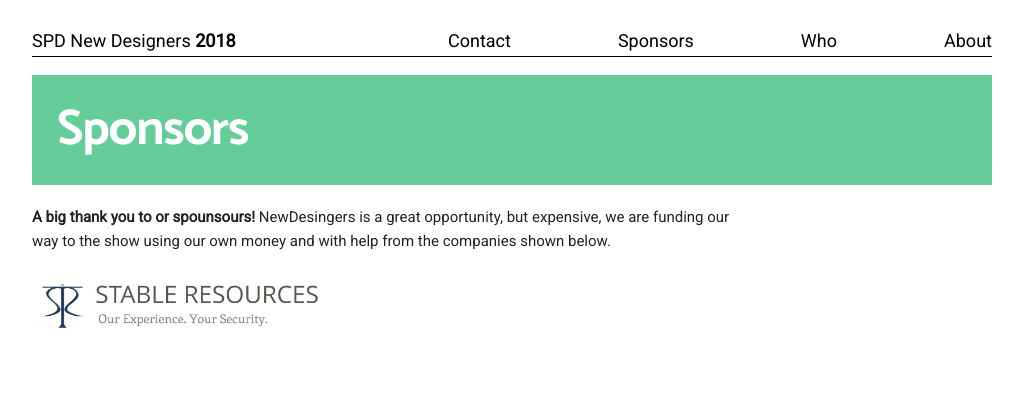
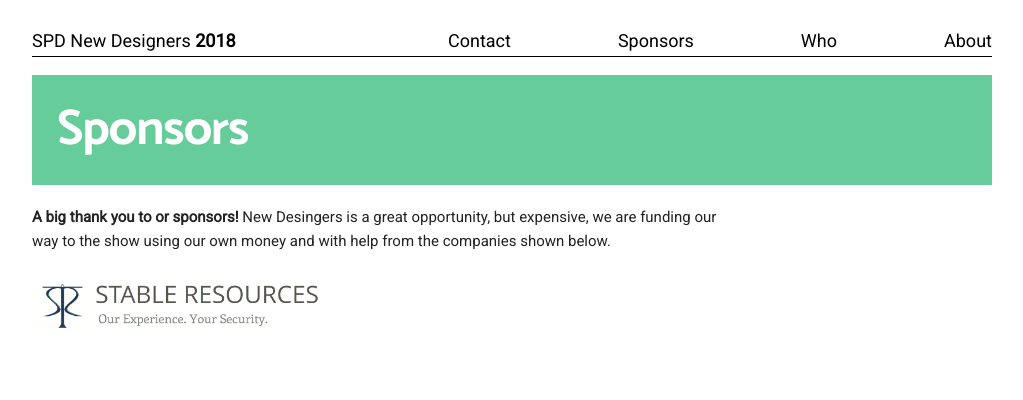
Before and after one commit to Elunn/greensnoteasy, a Jekyll site: the page built from sponsors.html, in a window 1280 px wide. Shown: the top 400 px of the page, without its empty margins (128-1151 px from the left). Built offline with Jekyll 4.4.1, drawn with Linux system fonts in a browser that asks for light colours; nearby versions of some CDN libraries; Markdown is read by kramdown in place of the engine named in the settings.

Commit message:
spelling

```diff
--- a/sponsors.html
+++ b/sponsors.html
@@ -12,7 +12,7 @@
                 </div>
                 <div class="row">
                     <div class="nine columns">
-                        <p><strong>A big thank you to or spounsours!</strong> NewDesingers is a great opportunity, but expensive, we are funding our way to the show using our own money and with help from the companies shown below.</p>
+                        <p><strong>A big thank you to or sponsors!</strong> New Desingers is a great opportunity, but expensive, we are funding our way to the show using our own money and with help from the companies shown below.</p>
                     </div>
                     <div class="row">
                         <div class="twelve columns">
```
